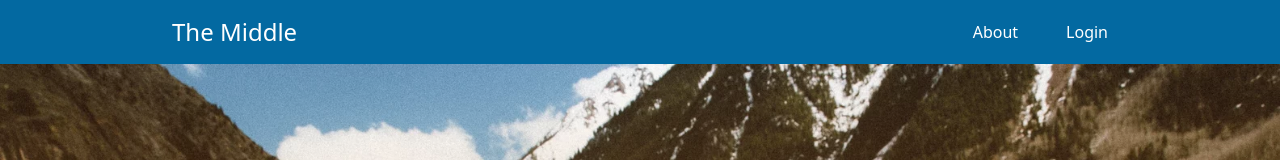
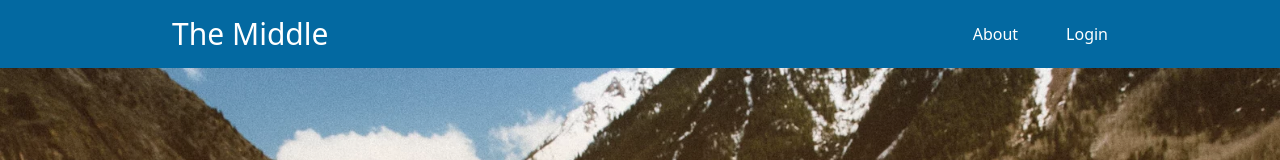
Before and after one commit to spitsfire/the-middle-front, a React (Vite) app: page / in a window 1280 px wide. Shown: the top 160 px of the page. Built offline with nearby package versions, Linux system fonts and the light colour scheme.

Commit message:
increases font size of heading

```diff
--- a/src/components/Header.jsx
+++ b/src/components/Header.jsx
@@ -4,7 +4,7 @@
   return (
     <header className='row-span-2 p-4 bg-sky-700 flex flex-row justify-between items-center text-white'>
       <div id='logo-container' className='basis-1/4'>
-        <h1 className='text-2xl'>The Middle</h1>
+        <h1 className='text-3xl'>The Middle</h1>
       </div>
       <nav className='basis-1/4'>
         <ul className='flex flex-row gap-x-12 justify-end'>
```
